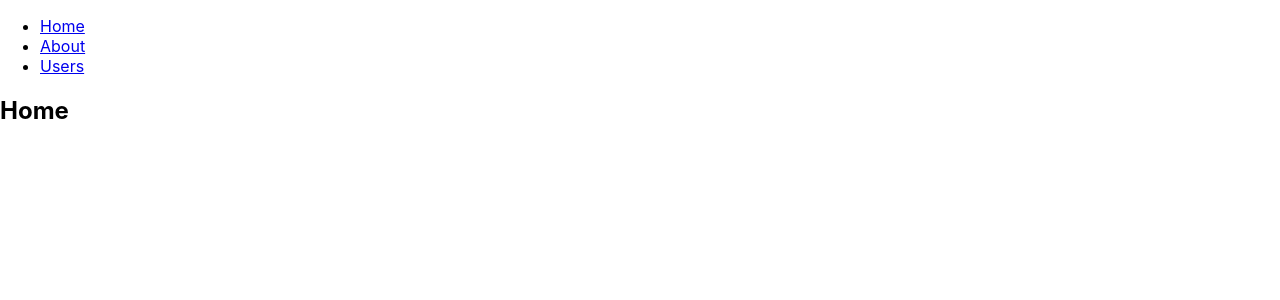
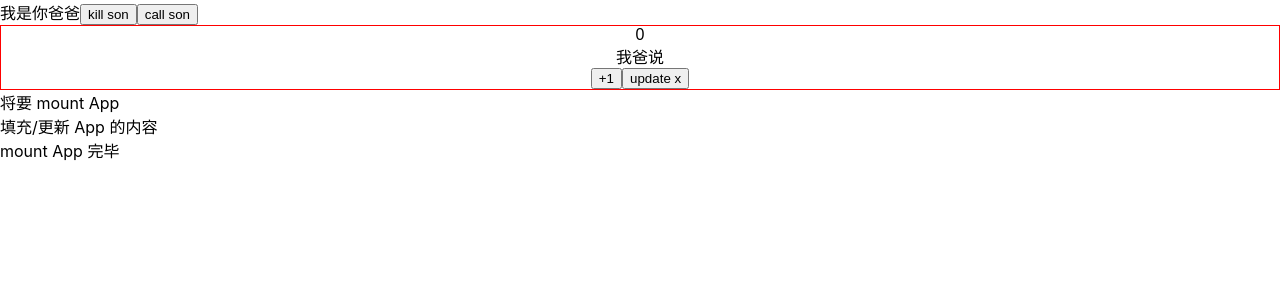
Before and after one commit to wenchaoweng/redux-demo, a React (Create React App) app in the folder hooks_react/: page / in a window 1280 px wide. Shown: the top 300 px of the page. Built offline with nearby package versions, Linux system fonts and the light colour scheme.

Commit message:
use react lifecycle api

```diff
--- a/hooks_react/src/App.css
+++ b/hooks_react/src/App.css
@@ -1,12 +1,5 @@
 .App {
   font-family: sans-serif;
   text-align: center;
+  border: 1px solid red;
 }
-.box {
-  height: 100px;
-  box-shadow: 0 0 5px black;
-  margin: 20px;
-  display: flex;
-  justify-content: center;
-  align-items: center;
-}
--- a/hooks_react/src/App.js
+++ b/hooks_react/src/App.js
@@ -1,50 +1,102 @@
 import React from "react";
-import {  BrowserRouter as Router,  Switch,  Route,  Link} from "react-router-dom";
+import ReactDOM from "react-dom";
+import "./App.css";
 
-export default function App() {
-  return (
-    <Router>
+let div = document.createElement("div");
+document.body.appendChild(div);
+console.log = function(content) {
+  div.innerHTML += `${content}<br>`;
+};
+
+class Baba extends React.Component {
+  constructor() {
+    super();
+    this.state = {
+      hasChild: true
+    };
+  }
+  onClick() {
+    this.setState({
+      hasChild: false
+    });
+  }
+  callSon() {
+    this.setState({
+      word: "你还好吧"
+    });
+  }
+  render() {
+    return (
       <div>
-        <nav>
-          <ul>
-            <li>
-              <Link to="/">Home</Link>
-            </li>
-            <li>
-              <Link to="/about">About</Link>
-            </li>
-            <li>
-              <Link to="/users">Users</Link>
-            </li>
-          </ul>
-        </nav>
-
-        {/* A <Switch> looks through its children <Route>s and
-            renders the first one that matches the current URL. */}
-        <Switch>
-          <Route path="/about">
-            <About />
-          </Route>
-          <Route path="/users">
-            <Users />
-          </Route>
-          <Route path="/">
-            <Home />
-          </Route>
-        </Switch>
+        我是你爸爸
+        <button onClick={() => this.onClick()}>kill son</button>
+        <button onClick={() => this.callSon()}>call son</button>
+        {this.state.hasChild ? <App word={this.state.word} /> : null}
       </div>
-    </Router>
-  );
+    );
+  }
 }
 
-function Home() {
-  return <h2>Home</h2>;
+class App extends React.Component {
+  onClick() {
+    console.log("用户点击了");
+    this.setState({
+      n: this.state.n + 1
+    });
+  }
+  updateX() {
+    this.setState({
+      x: this.state.x + "!"
+    });
+  }
+  constructor() {
+    super();
+    this.state = {
+      n: 0,
+      x: "不展示"
+    };
+  }
+  componentWillMount() {
+    console.log("将要 mount App");
+  }
+  render() {
+    // update
+    console.log("填充/更新 App 的内容");
+    return (
+      <div className="App">
+        {this.state.n}
+        <br />
+        我爸说 {this.props.word}
+        <br />
+        <button onClick={() => this.onClick()}>+1</button>
+        <button onClick={() => this.updateX()}>update x</button>
+      </div>
+    );
+  }
+  componentDidMount() {
+    console.log("mount App 完毕");
+  }
+  componentWillUpdate() {
+    console.log("update App 之前");
+  }
+  shouldComponentUpdate(nextProps, nextState) {
+    console.log("要不要更新呢？");
+    if (this.state.n === nextState.n) {
+      return false;
+    } else {
+      return true;
+    }
+  }
+  //update is render
+  componentDidUpdate() {
+    console.log("update App 之后");
+  }
+  componentWillUnmount() {
+    console.log("App 快要死了，记得喂狗");
+  }
+  componentWillReceiveProps() {
+    console.log("我爸说话了");
+  }
 }
 
-function About() {
-  return <h2>About</h2>;
-}
-
-function Users() {
-  return <h2>Users</h2>;
-}
+ export default Baba;
```
